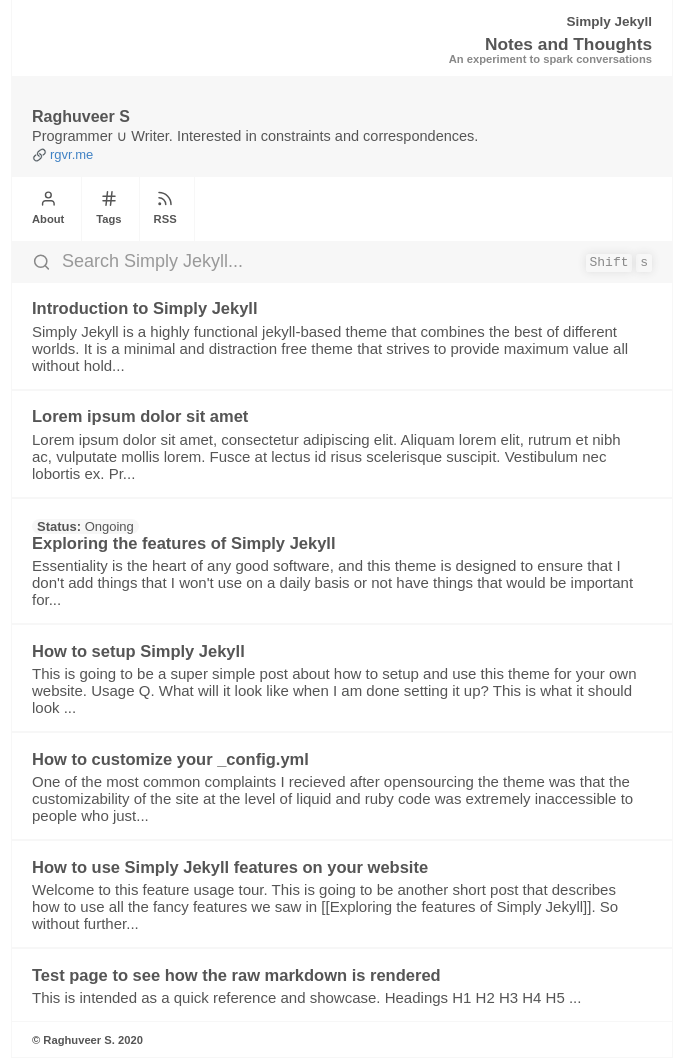
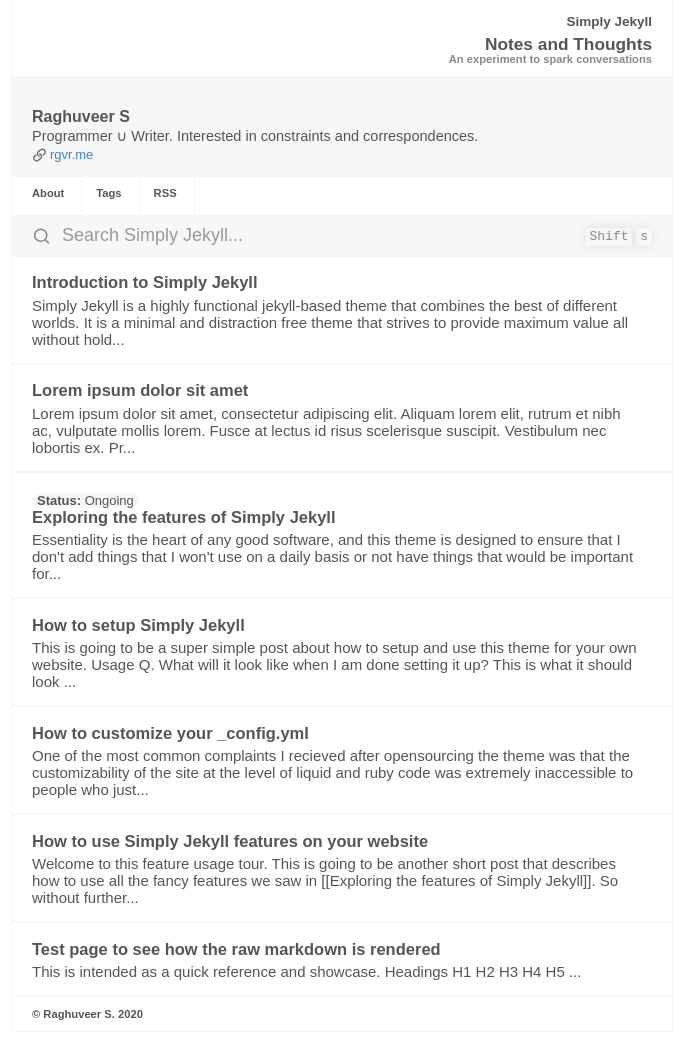
Before and after one commit to dis-ease/-rng, a Jekyll site: the page built from index.md, in a window 1280 px wide. Shown: the whole page, without its empty margins (298-985 px from the left). Built offline with Jekyll 4.4.1, drawn with Linux system fonts in a browser that asks for light colours; after the commit the page ends 1032 px from its top, so only the background shows below that.

Commit message:
no user photo or icons

```diff
--- a/_includes/Header.html
+++ b/_includes/Header.html
@@ -38,6 +38,7 @@
         {%- assign userboard_margin = 'margin-top-0' -%}
         {%- assign avatar_margin = 'margin-top-0' -%}
         {%- assign menu_margin = 'margin-top-0' -%}
+        {%- assign nav_icon = '' -%}
 
         {%- if site.tagline.enabled -%}
             {%- if site.subheading.enabled != true -%}
@@ -58,6 +59,11 @@
         {%- if site.user.photo == null -%}
             {%- assign user_icon = false -%}
         {%- endif -%}
+
+        {%- if site.preferences.navigation.icons.enabled == false -%}
+            {%- assign nav_icon = 'no-icon' -%}
+        {%- endif -%}
+
         {%- if page.content-type == "post" -%}
             {%- assign header_direction = 'site-heading-ltr' -%}
             {%- assign userboard_display = 'hide' -%}
@@ -170,16 +176,17 @@
         {%- endif -%}
     </div>
     {%- if site.user.display and userboard_display == 'show' -%}
+    {%- if user_icon -%}
     <div class="avatar {{avatar_margin}} disable-select" title="click me to know more">
-        {%- if user_icon -%}
         <a class="avatar-link" href="/about">
             <img src="{{site.user.photo}}" class="avatar-img" alt="avatar"/>
         </a>
-        {%- endif -%}
     </div>
     {%- endif -%}
+    {%- endif -%}
     <div class="main-site-subheader menu disable-select">
-        <a class="menu-item" href="/about">
+        <a class="menu-item {{nav_icon}}" href="/about">
+                {%- if site.preferences.navigation.icons.enabled -%}
                 <svg class="menu-item-icon" width="18" height="19" viewBox="0 0 25 25" fill="none"
                     xmlns="http://www.w3.org/2000/svg">
                     <path
@@ -189,9 +196,11 @@
                         d="M12.9777 11.6138C15.1868 11.6138 16.9777 9.82298 16.9777 7.61385C16.9777 5.40471 15.1868 3.61385 12.9777 3.61385C10.7685 3.61385 8.97768 5.40471 8.97768 7.61385C8.97768 9.82298 10.7685 11.6138 12.9777 11.6138Z"
                         stroke-width="2" stroke-linecap="round" stroke-linejoin="round" />
                 </svg>
+                {%- endif -%}
                 <p class="menu-item-text">About</p>
         </a>
-        <a class="menu-item" href="/tags">
+        <a class="menu-item {{nav_icon}}" href="/tags">
+                {%- if site.preferences.navigation.icons.enabled -%}
                 <svg class="menu-item-icon" width="18" height="19" viewBox="0 0 24 25" fill="none"
                     xmlns="http://www.w3.org/2000/svg">
                     <path d="M4 9.5H20" stroke-width="2" stroke-linecap="round" stroke-linejoin="round" />
@@ -199,9 +208,11 @@
                     <path d="M10 3.5L8 21.5" stroke-width="2" stroke-linecap="round" stroke-linejoin="round" />
                     <path d="M16 3.5L14 21.5" stroke-width="2" stroke-linecap="round" stroke-linejoin="round" />
                 </svg>
+                {%- endif -%}
                 <p class="menu-item-text">Tags</p>
         </a>
-        <a class="menu-item" href="/feed.xml">
+        <a class="menu-item {{nav_icon}}" href="/feed.xml">
+                {%- if site.preferences.navigation.icons.enabled -%}
                 <svg class="menu-item-icon" width="18" height="19" viewBox="0 0 24 25" fill="none" xmlns="http://www.w3.org/2000/svg">
                     <path d="M4 11.5C6.38695 11.5 8.67613 12.4482 10.364 14.136C12.0518 15.8239 13 18.1131 13 20.5"
                         stroke-width="2" stroke-linecap="round" stroke-linejoin="round" />
@@ -211,6 +222,7 @@
                         d="M5 20.5C5.55228 20.5 6 20.0523 6 19.5C6 18.9477 5.55228 18.5 5 18.5C4.44772 18.5 4 18.9477 4 19.5C4 20.0523 4.44772 20.5 5 20.5Z"
                         stroke-width="2" stroke-linecap="round" stroke-linejoin="round" />
                 </svg>
+                {%- endif -%}
                 <p class="menu-item-text">RSS</p>
         </a>
     </div>
```
